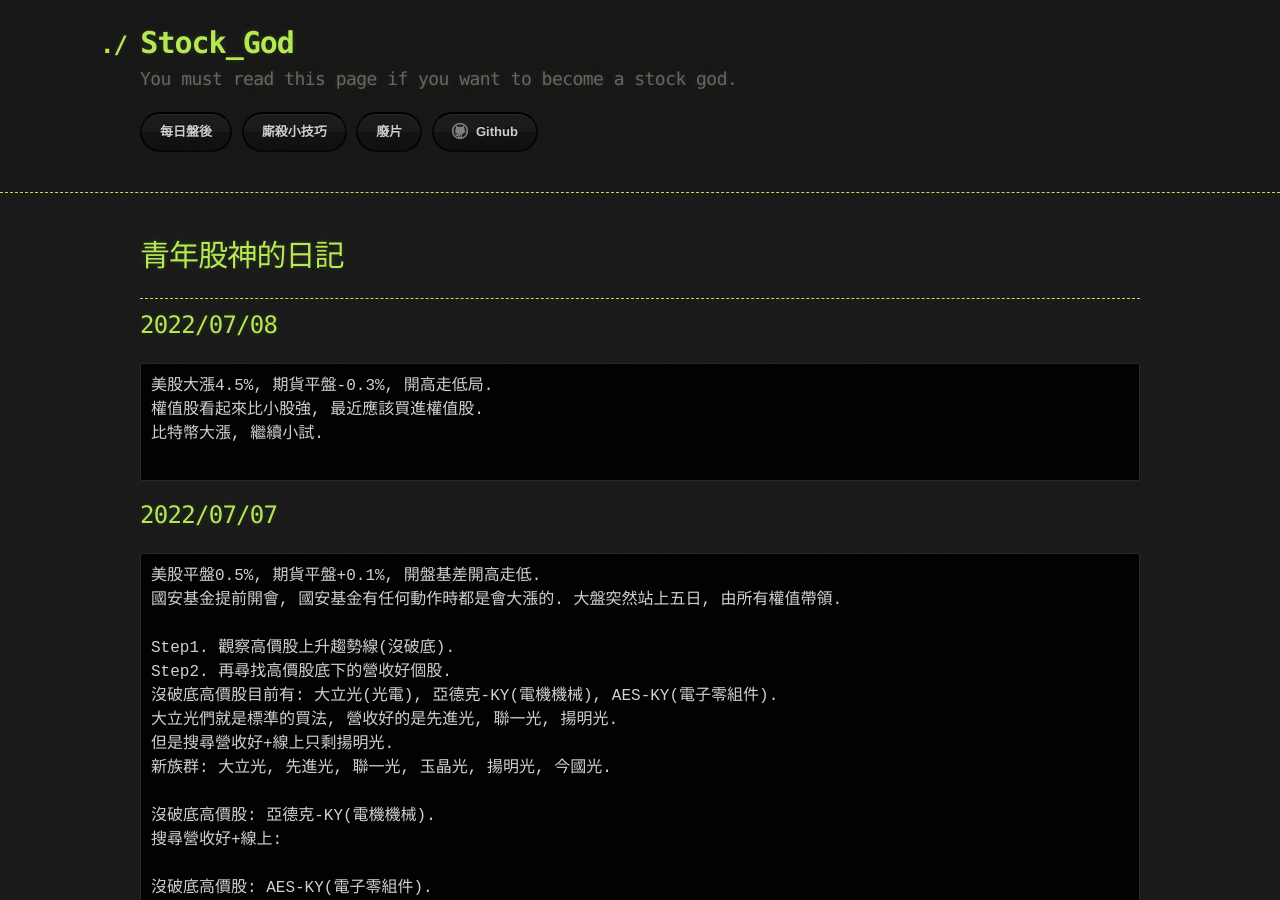
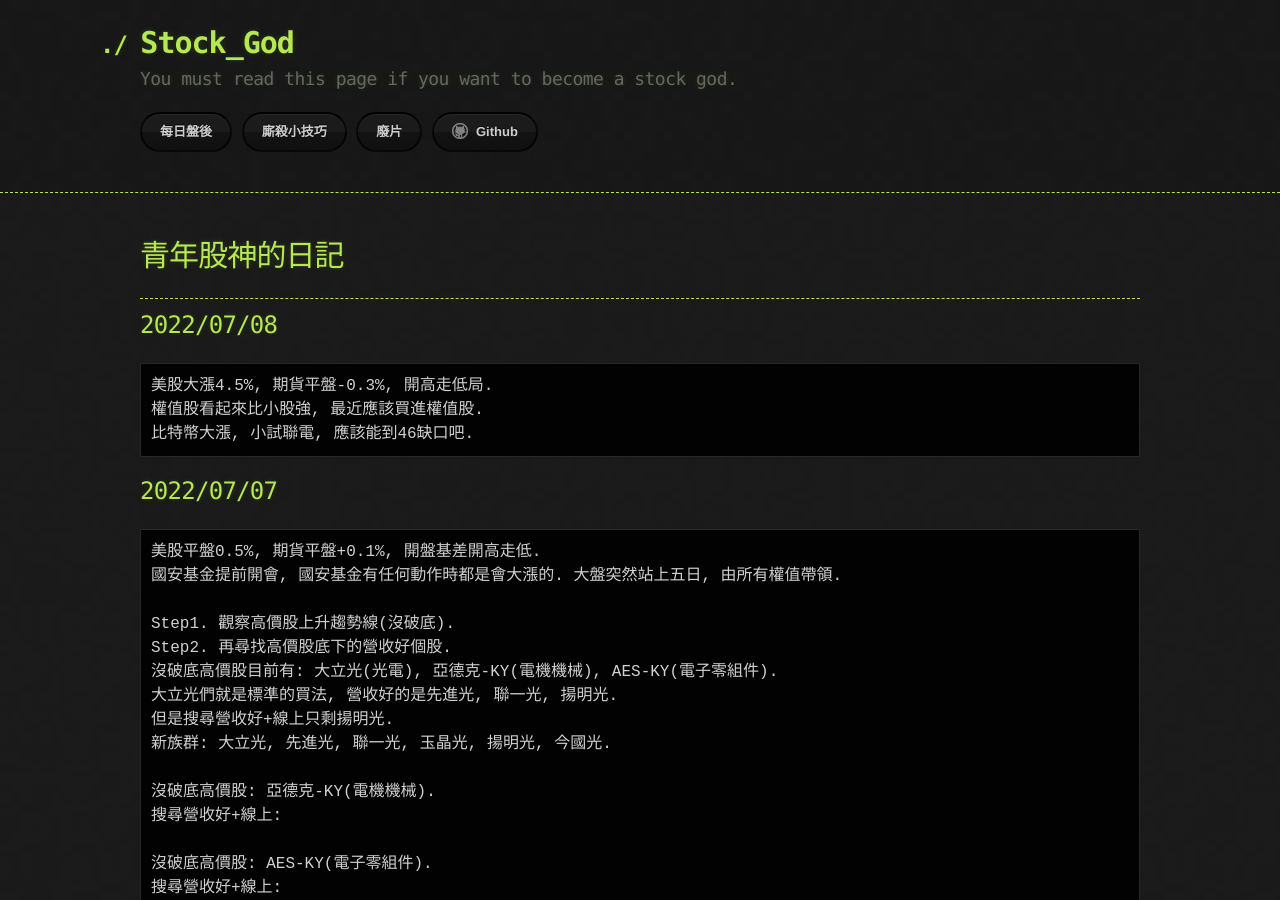
Before and after one commit to lepg5487/Stock_God, a Jekyll site: the page built from index.md, in a window 1280 px wide and 900 px high. Built offline with Jekyll 4.4.1, drawn with Linux system fonts in a browser that asks for light colours; our own code applies the rules of GitHub Pages for plain Markdown files.

Commit message:
Update index.md

````diff
--- a/index.md
+++ b/index.md
@@ -10,8 +10,7 @@ layout: testlayouts
 ```
 美股大漲4.5%, 期貨平盤-0.3%, 開高走低局.
 權值股看起來比小股強, 最近應該買進權值股.
-比特幣大漲, 繼續小試.
-
+比特幣大漲, 小試聯電, 應該能到46缺口吧.
 ```
 
 ## 2022/07/07
````
